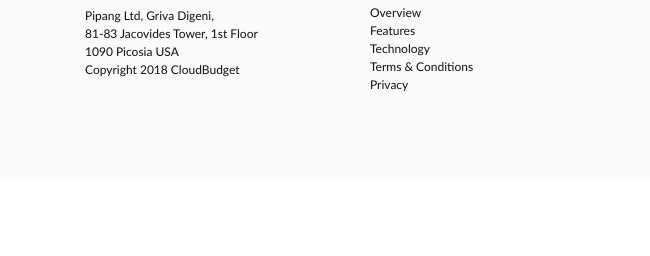
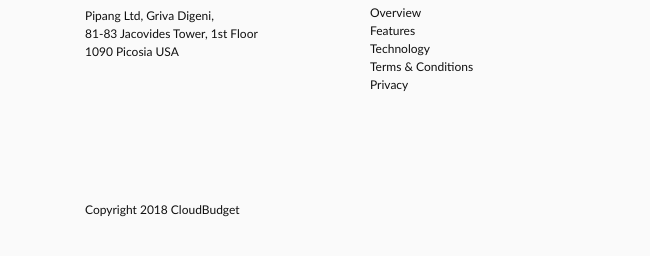
Before and after one commit to maystrov/homework-10-cloudbudget, a plain HTML site: page index.html in a window 1280 px wide. Shown: the part 2307-2563 px from the top of the page, 0-650 px from the left. Before the commit the page ends 2484 px from the top, so only its background shows below. Drawn offline with Linux system fonts and the light colour scheme.

Commit message:
Cleared mistake

```diff
--- a/style.css
+++ b/style.css
@@ -288,7 +288,7 @@ body {
 .services_list_link:hover {
     color: #ED4C5C;
 }
-.copyright {add
+.copyright {
     margin-top: 140px;
 }
 .services_title {
```
